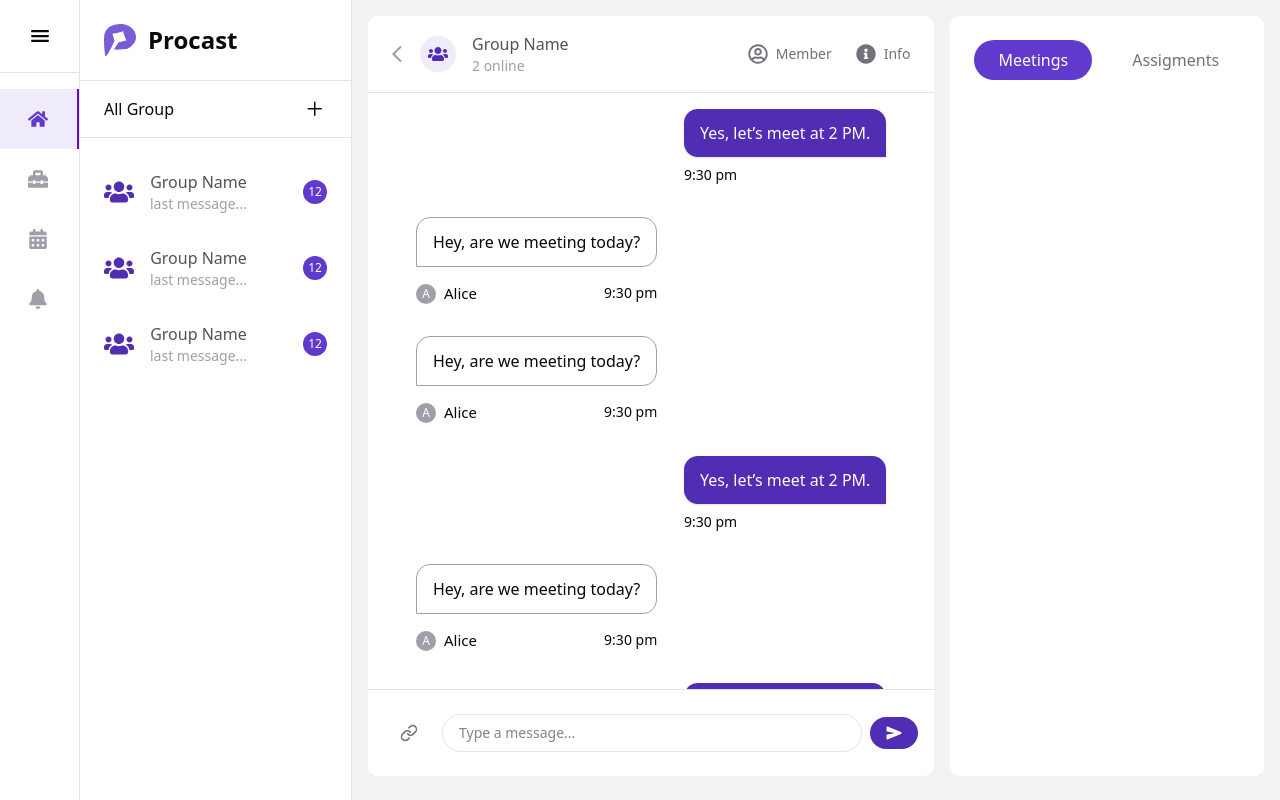
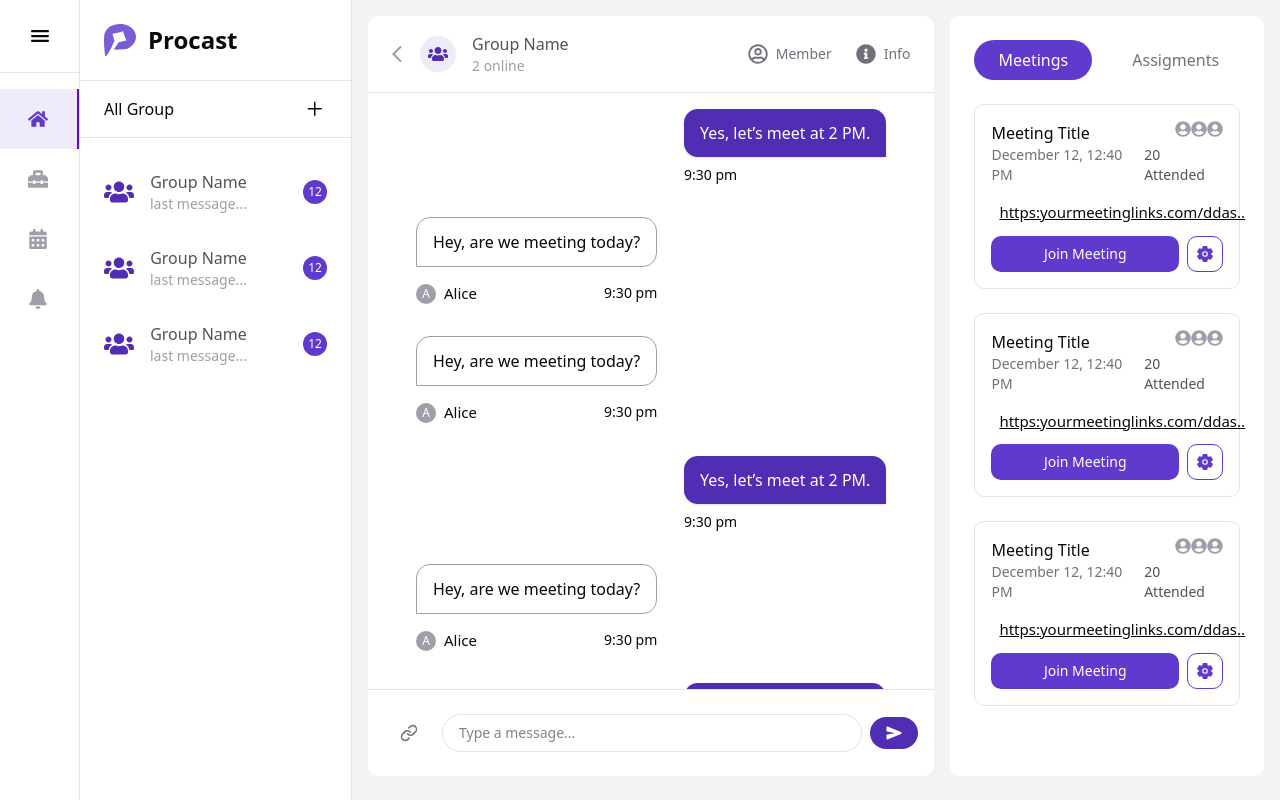
Before and after one commit to aryndraa/nextjs-collabolator-service, a Next.js app: page / in a window 1280 px wide. Built offline with nearby package versions, Linux system fonts and the light colour scheme.

Commit message:
group meeting card

```diff
--- a/components/GroupBar.tsx
+++ b/components/GroupBar.tsx
@@ -1,12 +1,13 @@
 "use client";
 import React, { useState } from "react";
+import GroupMeetingCard from "./GroupMeetingCard";
 
 export default function GroupBar() {
   const [tabCon, setTabCon] = useState<boolean>(false);
 
   return (
     <div className="lg:h-[95dvh] bg-white w-[35%] rounded-lg p-6">
-      <div className="flex gap-4">
+      <div className="flex gap-4 mb-6">
         <button
           className={`px-6 py-2 rounded-full transition cursor-pointer ${
             !tabCon ? "bg-primary-100 text-white" : "bg-white text-zinc-500"
@@ -24,6 +25,14 @@ export default function GroupBar() {
           Assigments
         </button>
       </div>
+
+      <div>
+        <div className="flex flex-col gap-6">
+          <GroupMeetingCard />
+          <GroupMeetingCard />
+          <GroupMeetingCard />
+        </div>
+      </div>
     </div>
   );
 }
--- /dev/null
+++ b/components/GroupMeetingCard.tsx
@@ -0,0 +1,44 @@
+import { FaUserCircle } from "react-icons/fa";
+import { AiOutlineLink } from "react-icons/ai";
+import Link from "next/link";
+import { IoSettings } from "react-icons/io5";
+
+export default function GroupMeetingCard() {
+  return (
+    <div className="p-4 border rounded-lg">
+      <div className="flex justify-between mb-4">
+        <div>
+          <h3 className="font-medium">Meeting Title</h3>
+          <p className="text-sm text-zinc-500">December 12, 12:40 PM</p>
+        </div>
+        <div className="flex flex-col items-end justify-between">
+          <div className="flex text-zinc-400 ">
+            <FaUserCircle />
+            <FaUserCircle />
+            <FaUserCircle />
+          </div>
+          <span className="text-sm text-zinc-600">20 Attended</span>
+        </div>
+      </div>
+      <div>
+        <div className="flex items-center gap-2 mb-3">
+          <AiOutlineLink className="text-lg" />
+          <Link
+            href="https:yourmeetinglinks.com/ddjgsaw-adijuga"
+            className="text-[15px] font-medium underline"
+          >
+            https:yourmeetinglinks.com/ddas..
+          </Link>
+        </div>
+        <div className="flex items-center gap-2">
+          <button className="w-full flex-1 flex justify-center py-2 text-white rounded-lg text-sm font-medium bg-primary-100">
+            Join Meeting
+          </button>
+          <button className="flex justify-center p-2 text-primary-100 rounded-lg text-lg font-medium border border-primary-100">
+            <IoSettings />
+          </button>
+        </div>
+      </div>
+    </div>
+  );
+}
--- a/components/Message.tsx
+++ b/components/Message.tsx
@@ -21,7 +21,7 @@ export default function Message({ user, content, sender }: MessageProps) {
   }
 
   return (
-    <div className="flex flex-col items-start lg:gap-2 w-fit">
+    <div className="flex flex-col items-start gap-2 w-fit">
       <div className="bg-white p-3 px-4 rounded-xl rounded-bl-none border-zinc-400 text-sm md:text-base mb-2 min-w-[20%] border">
         {content}
       </div>
```
